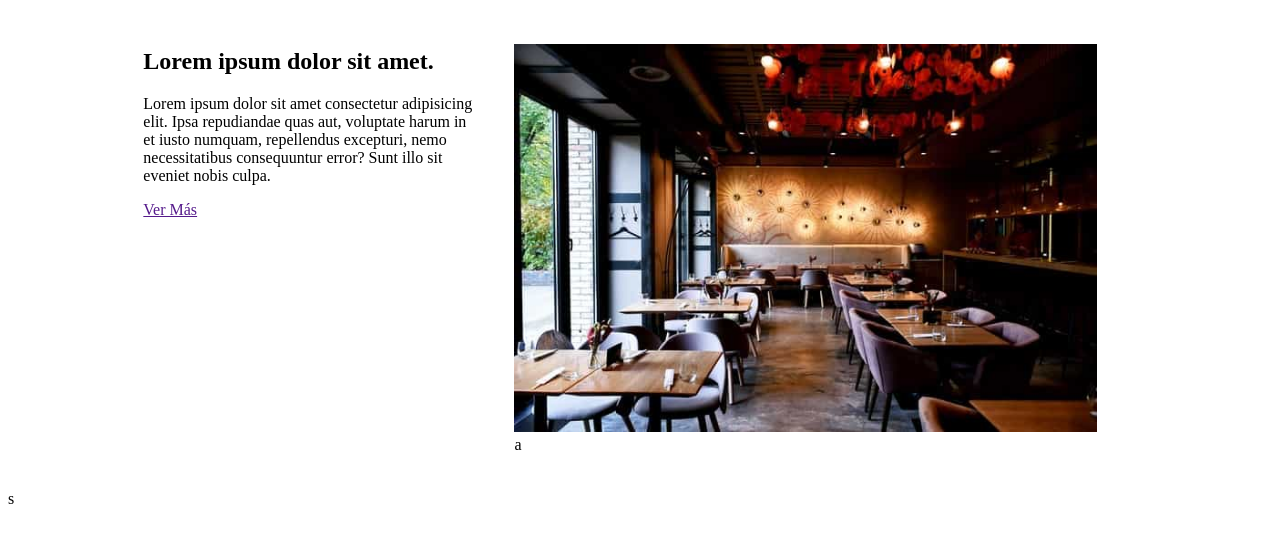
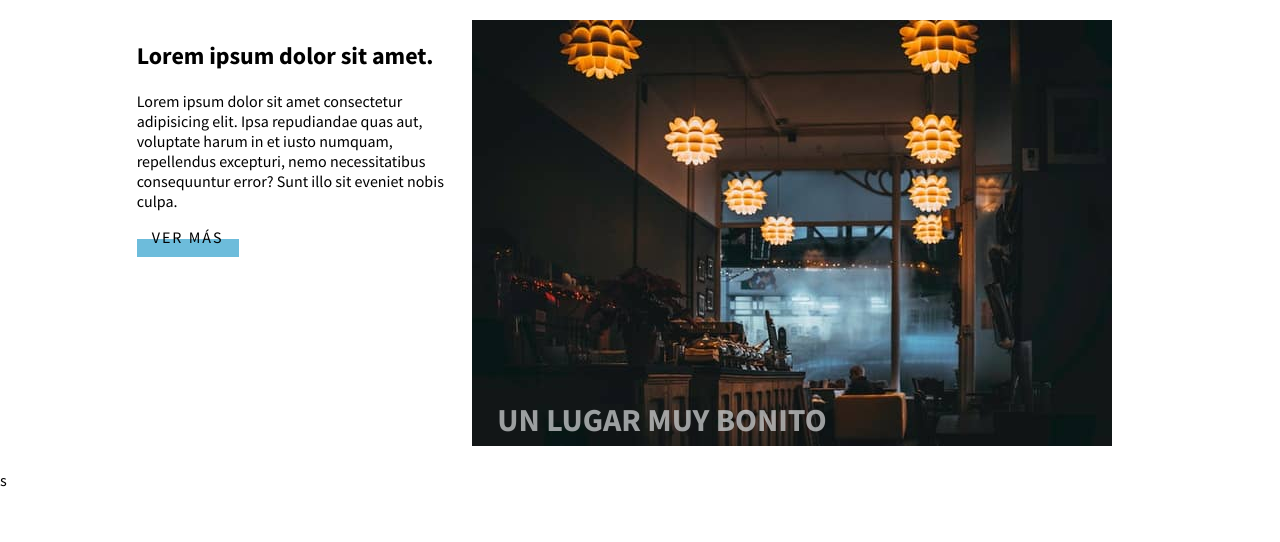
Before and after one commit to edex-13/edex-restaurant, a website built with webpack: page public/index.html in a window 1280 px wide. Built offline with nearby package versions, Linux system fonts and the light colour scheme.

Commit message:
boton animado y cambio en la imagen pricipal

```diff
--- a/public/index.html
+++ b/public/index.html
@@ -18,12 +18,12 @@
                            Lorem ipsum dolor sit amet consectetur adipisicing elit. Ipsa repudiandae quas aut, voluptate harum in et iusto numquam, repellendus excepturi, nemo
                            necessitatibus consequuntur error? Sunt illo sit eveniet nobis culpa.
                         </p>
-                        <a href="">Ver Más</a>
+                        <a class="btn" href="">Ver Más</a>
                      </div>
                      <div class="main-image">
                         <figure>
-                           <img src="./img/restaurant.jpg" alt="" />
-                           <figcaption>a</figcaption>
+                           <img src="./img/image-restaurant.jpg" alt="" />
+                           <figcaption>Un lugar muy Bonito</figcaption>
                         </figure>
                      </div>
                   </div>
--- a/src/styles/sass/app.scss
+++ b/src/styles/sass/app.scss
@@ -1,13 +1,37 @@
+@import url('https://fonts.googleapis.com/css2?family=Source+Sans+Pro:wght@300;400;700&display=swap');
 @import './modules/_variables';
-
+@import './modules/_mixins';
+body {
+   font-family: 'Source Sans Pro', sans-serif;
+   margin: 0;
+   padding: 0;
+}
 img {
    max-width: 100%;
+}
+
+figure {
+   position: relative;
+   max-height: 100%;
+   margin: 0px;
+
+   figcaption {
+      padding: $large-padding;
+      font-weight: bold;
+      text-transform: uppercase;
+      font-size: 2em;
+      position: absolute;
+      width: auto;
+      bottom: 0px;
+      left: 10px;
+      @include text-center;
+      color: rgba($grey, 0.7);
+   }
 }
 .grid {
    display: grid;
    grid-template-columns: repeat(12, 1fr);
 }
-
 .container {
    grid-column: span 12;
    padding: $big-padding;
@@ -25,6 +49,29 @@ img {
 .main-image {
    grid-area: image;
 }
+.btn {
+   padding: $large-padding;
+   position: relative;
+   color: $black;
+   text-decoration: none;
+   text-transform: uppercase;
+   letter-spacing: 2px;
+   box-sizing: border-box;
+   &:before {
+      content: '';
+      position: absolute;
+      width: 100%;
+      height: 45%;
+      left: 0px;
+      bottom: 0px;
+      z-index: -1;
+      background-color: $light-blue;
+      transition: all 0.2s ease-out;
+   }
+   &:hover::before {
+      height: 100%;
+   }
+}
 @media (min-width: 960px) {
    .grid-main-area {
       display: grid;
--- a/src/styles/sass/modules/_variables.scss
+++ b/src/styles/sass/modules/_variables.scss
@@ -5,6 +5,7 @@ $blue: #2C3E50;
 $light-blue: #6DBCDB;
 $rose: #B76E79;
 $white: #fff;
+$black: #000;
 
 // fonts
 $small:16px;
```
Also changed, not shown: public/img/image-restaurant.jpg (added).
